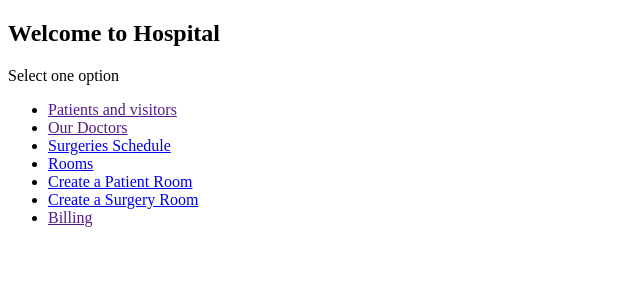
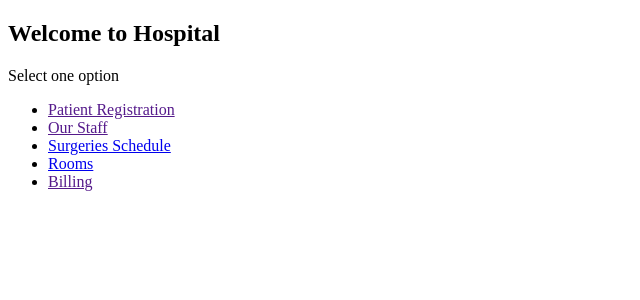
Before and after one commit to MawRojas/HospitalManagementSystem, a Django app: page / in a window 1280 px wide. Shown: the part 158-458 px from the top of the page, without its empty margins (0-640 px from the left). Run offline with Django 3.2, Linux system fonts and the light colour scheme; data comes from the database, SQL or seed files in the repository; both versions use the stored data as it was after the commit.

Commit message:
Updated main menu for login functionality

```diff
--- a/hospital_management_system/hospital/templates/hospital/home.html
+++ b/hospital_management_system/hospital/templates/hospital/home.html
@@ -33,13 +33,21 @@
                 <h2 class="title_main_menu">Welcome to {{ hospital.name }}</h2>
                 <p>Select one option</p>
                 <ul>
-                    <li><a href="">Patients and visitors</a></li>
-                    <li><a href="">Our Doctors</a></li>
-                    <li><a href="{% url 'hospital:surgery_schedule' %}">Surgeries Schedule</a></li>
-                    <li><a href="{% url 'hospital:rooms' %}">Rooms</a></li>
-                    <li><a href="{% url 'hospital:post_patient_room' %}">Create a Patient Room</a></li>
-                    <li><a href="{% url 'hospital:post_surgery_room' %}">Create a Surgery Room</a></li>
-                    <li><a href="">Billing</a></li>
+                    {% if user.is_authenticated %}
+                        <li><a href="">Patient Registration</a></li>
+                        <li><a href="">Our Staff</a></li>
+                        <li><a href="{% url 'hospital:surgery_schedule' %}">Surgeries Schedule</a></li>
+                        <li><a href="{% url 'hospital:rooms' %}">Rooms</a></li>
+                        <li><a href="">Billing</a></li>
+                        <li><a href="{% url 'hospital:post_patient_room' %}">Create a Patient Room</a></li>
+                        <li><a href="{% url 'hospital:post_surgery_room' %}">Create a Surgery Room</a></li>
+                    {% else %}
+                        <li><a href="">Patient Registration</a></li>
+                        <li><a href="">Our Staff</a></li>
+                        <li><a href="{% url 'hospital:surgery_schedule' %}">Surgeries Schedule</a></li>
+                        <li><a href="{% url 'hospital:rooms' %}">Rooms</a></li>
+                        <li><a href="">Billing</a></li>
+                    {% endif %}
                 </ul>
             </div>
         {% else %}
```
Also changed, not shown: hospital_management_system/db.sqlite3.
